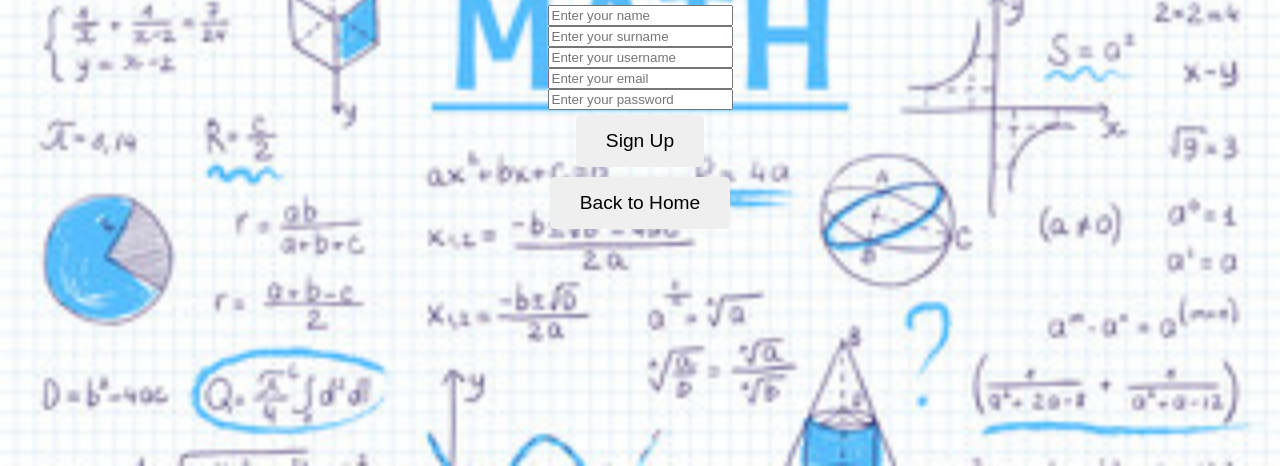
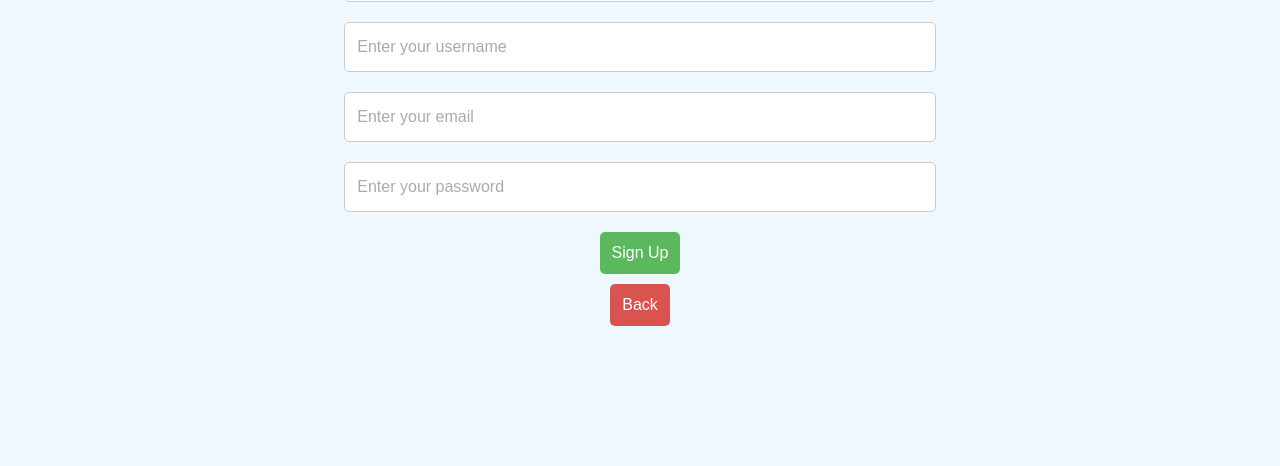
Before and after one commit to Baloyi2/check-me, a plain HTML site: page signup.html in a window 1280 px wide. Shown: the part 334-800 px from the top of the page. Drawn offline with Linux system fonts and the light colour scheme.

Commit message:
Add files via upload

```diff
--- /dev/null
+++ b/signup.css
@@ -0,0 +1,101 @@
+/* signup.css */
+
+/* Basic Reset */
+* {
+    margin: 0;
+    padding: 0;
+    box-sizing: border-box;
+}
+
+body {
+    font-family: 'Arial', sans-serif;
+    background-color: #f0f8ff; /* Light background color */
+    margin: 0;
+    padding: 20px;
+    display: flex;
+    flex-direction: column;
+    justify-content: center;
+    align-items: center;
+    height: 100vh; /* Full viewport height */
+    color: #333; /* Text color */
+    text-align: center; /* Center text */
+    position: relative; /* Enable absolute positioning of children */
+}
+
+h1 {
+    font-size: 2.5rem;
+    margin-bottom: 20px;
+    color: #4a90e2; /* Heading color */
+    text-shadow: 1px 1px 2px rgba(0, 0, 0, 0.2); /* Subtle shadow for depth */
+}
+
+.container {
+    background: #fff;
+    padding: 30px;
+    border-radius: 10px;
+    box-shadow: 0 4px 20px rgba(0, 0, 0, 0.1);
+    width: 350px;
+    text-align: center; /* Center text in container */
+}
+
+input[type="text"],
+input[type="email"],
+input[type="password"] {
+    width: 50%; /* Set width to 50% */
+    padding: 12px;
+    margin: 10px 0;
+    border: 1px solid #ccc;
+    border-radius: 5px;
+    font-size: 16px;
+    line-height: 1.5; /* Consistent line height */
+    display: inline-block; /* Align inputs consistently */
+    transition: border-color 0.3s;
+}
+
+input:focus {
+    border-color: #5cb85c;
+    outline: none;
+}
+
+input::placeholder {
+    color: #aaa;
+}
+
+button {
+    padding: 12px;
+    background-color: #5cb85c;
+    border: none;
+    border-radius: 5px;
+    color: white;
+    font-size: 16px;
+    cursor: pointer;
+    transition: background-color 0.3s, transform 0.2s;
+    margin-top: 10px; /* Space between buttons */
+    width: max-content; /* Set width to fit the content */
+}
+
+button:hover {
+    background-color: #4cae4c;
+}
+
+button:active {
+    transform: scale(0.98);
+}
+
+button:last-of-type {
+    background-color: #d9534f;
+}
+
+button:last-of-type:hover {
+    background-color: #c9302c;
+}
+
+/* Responsive Design */
+@media (max-width: 600px) {
+    h1 {
+        font-size: 2rem; /* Smaller font size for smaller screens */
+    }
+    button {
+        padding: 10px; /* Adjust button padding */
+    }
+}
--- a/signup.html
+++ b/signup.html
@@ -4,19 +4,20 @@
     <meta charset="UTF-8">
     <meta name="viewport" content="width=device-width, initial-scale=1.0">
     <title>Sign Up</title>
-    <link rel="stylesheet" href="st.css">
+    <link rel="stylesheet" href="signup.css"> <!-- Updated link to CSS file -->
 </head>
 <body>
 
     <h1>Create Account</h1>
+    <div>
     <input type="text" id="newName" placeholder="Enter your name" required>
     <input type="text" id="newSurname" placeholder="Enter your surname" required>
     <input type="text" id="newUsername" placeholder="Enter your username" required>
     <input type="email" id="newEmail" placeholder="Enter your email" required>
     <input type="password" id="newPassword" placeholder="Enter your password" required>
-
+</div>
     <button onclick="createAccount()">Sign Up</button>
-    <button onclick="goToHome()">Back to Home</button>
+    <button onclick="goToHome()">Back</button> <!-- Changed button text here -->
 
     <script src="st.js"></script>
 </body>
```
